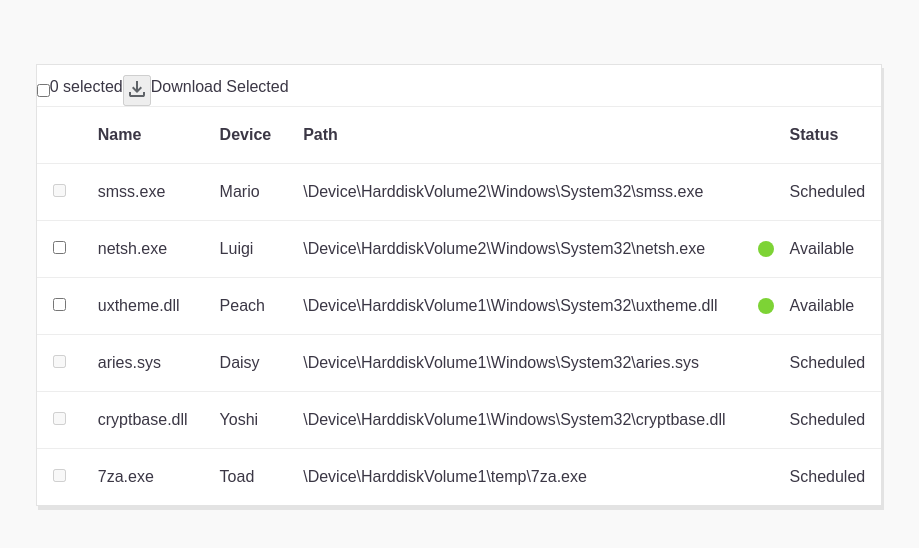
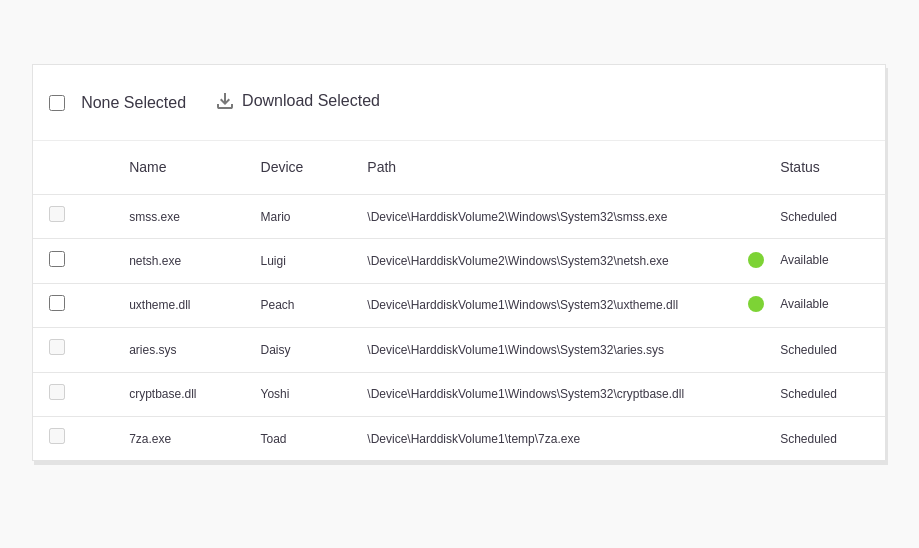
Before and after one commit to kendallha/ui-homework, a React (Vite) app: page / in a window 1280 px wide. Shown: the top 548 px of the page, without its empty margins (181-1100 px from the left). Built offline with nearby package versions, Linux system fonts and the light colour scheme.

Commit message:
style table and add hover states

```diff
--- /dev/null
+++ b/src/components/Alert.jsx
@@ -0,0 +1 @@
+// import PropTypes from 'prop-types';
--- a/src/components/DownloadButton/DownloadButton.jsx
+++ b/src/components/DownloadButton/DownloadButton.jsx
@@ -1,14 +1,30 @@
 import icon from '../../assets/download.svg';
 import PropTypes from 'prop-types';
+import styled from 'styled-components';
+
+const StyledDownloadButtonSection = styled.div`
+  display: flex;
+`;
+
+const StyledButton = styled.button`
+  border: none;
+  background: none;
+  margin-right: 5px;
+`;
+
+const StyledIcon = styled.img`
+  cursor: ${(props) => (props.disabled ? 'inherit' : 'pointer')};
+  filter: ${(props) => (props.disabled ? 'brightness(0.05) contrast(0.05);' : 'none')};
+`;
 
 const DownloadButton = ({ handleDownloadClick, selected }) => {
   return (
-    <>
-      <button disabled={!selected.length} type="button" onClick={handleDownloadClick}>
-        <img src={icon} alt="download-icon" />
-      </button>
+    <StyledDownloadButtonSection>
+      <StyledButton disabled={!selected.length} type="button" onClick={handleDownloadClick}>
+        <StyledIcon disabled={!selected.length} src={icon} alt="download-icon" />
+      </StyledButton>
       <label>Download Selected</label>
-    </>
+    </StyledDownloadButtonSection>
   );
 };
 
--- a/src/components/SelectAllDisplay/SelectAllDisplay.jsx
+++ b/src/components/SelectAllDisplay/SelectAllDisplay.jsx
@@ -1,5 +1,22 @@
 import { useEffect, useState } from 'react';
 import PropTypes from 'prop-types';
+import styled from 'styled-components';
+
+const StyledSelectAllSection = styled.div`
+  display: flex;
+  align-items: center;
+  min-width: 20%;
+`;
+
+const StyledInput = styled.input`
+  margin-right: 1rem;
+  height: 1rem;
+  width: 1rem;
+  cursor: pointer;
+  &:indeterminate + &:before {
+    background: #0075ff;
+  }
+`;
 
 const SelectAllDisplay = ({ handleSelectAll, availableDownloads, totalSelectedRows }) => {
   const [isSelected, setIsSelected] = useState(availableDownloads === totalSelectedRows);
@@ -26,10 +43,10 @@ const SelectAllDisplay = ({ handleSelectAll, availableDownloads, totalSelectedRo
     }
   };
   return (
-    <>
-      <input id="select-all" checked={isSelected} type="checkbox" onChange={handleChange} />
-      <p>{totalSelectedRows} selected</p>
-    </>
+    <StyledSelectAllSection>
+      <StyledInput id="select-all" checked={isSelected} type="checkbox" onChange={handleChange} />
+      {totalSelectedRows ? <p>Selected {totalSelectedRows}</p> : <p>None Selected</p>}
+    </StyledSelectAllSection>
   );
 };
 
--- a/src/components/Table/Table.jsx
+++ b/src/components/Table/Table.jsx
@@ -11,11 +11,11 @@ const StyledTableSection = styled.section`
   background: #ffffff;
   box-shadow: 2px 4px #e3e3e3;
   border: 1px solid #e3e3e3;
-  padding-top: 10px;
 `;
 
 const StyledTableActions = styled.header`
   display: flex;
+  padding: 1.5rem 1rem;
 `;
 
 const StyledTable = styled.table`
--- a/src/components/TableHeaders/TableHeaders.jsx
+++ b/src/components/TableHeaders/TableHeaders.jsx
@@ -3,11 +3,13 @@ import styled from 'styled-components';
 
 const StyledRow = styled.tr`
   border-top: 1px solid #ededed;
+  font-size: 14px;
 `;
 
 const StyledColumnHeader = styled.th`
-  padding: 1em;
-  padding-left: ${(props) => (props.isStatus ? '3em' : '1em')};
+  font-weight: normal;
+  padding: 1rem 3rem;
+  padding-left: ${(props) => (props.isStatus ? '3rem' : '1rem')};
   text-align: left;
   text-transform: capitalize;
 `;
--- a/src/components/TableRow/TableRow.jsx
+++ b/src/components/TableRow/TableRow.jsx
@@ -2,44 +2,57 @@ import PropTypes from 'prop-types';
 import styled from 'styled-components';
 
 const StyledRow = styled.tr`
-  border-top: 1px solid #ededed;
+  border-top: 1px solid #e6e6e6;
+  background: ${(props) => (props.isChecked ? '#EEEEEE' : 'inherit')};
+  font-size: 12px;
+  &:hover {
+    background-color: #f5f5f5;
+    cursor: pointer;
+  }
 `;
 const StyledCell = styled.td`
-  padding: 1em;
-  padding-left: ${(props) => (props.isStatus ? '3em' : '1em')};
+  padding: 0.7rem 3rem;
+  padding-left: ${(props) => (props.isStatus ? '3rem' : '1rem')};
   text-transform: ${(props) => (props.isStatus ? 'capitalize' : 'none')};
 `;
 
 const StyledAvailableCell = styled(StyledCell)`
   display: flex;
-  padding: 1em;
   text-transform: capitalize;
 `;
 
 const AvailableIcon = styled.div`
   background: #7dd335;
-  height: 1em;
-  width: 1em;
+  height: 1rem;
+  width: 1rem;
   border-radius: 50%;
   align-self: center;
-  margin-right: 1em;
+  margin-right: 1rem;
+`;
+
+const StyledInput = styled.input`
+  cursor: pointer;
+  height: 1rem;
+  width: 1rem;
 `;
 const TableRow = ({ columns, handleSelectRow, rowEntry, isChecked }) => {
   const AVAILABLE_STATUS = 'available';
   const STATUS = 'status';
 
-  const handleChange = (e) => {
-    handleSelectRow(e.target.checked, rowEntry);
+  const handleRowClick = () => {
+    if (rowEntry.status === AVAILABLE_STATUS) {
+      handleSelectRow(!isChecked, rowEntry);
+    }
   };
 
   return (
-    <StyledRow>
+    <StyledRow isChecked={isChecked} onClick={handleRowClick}>
       <StyledCell>
-        <input
+        <StyledInput
           disabled={rowEntry.status !== AVAILABLE_STATUS}
           type="checkbox"
           checked={isChecked}
-          onChange={handleChange}
+          onChange={handleRowClick}
         />
       </StyledCell>
       {columns.map((column) =>
```
